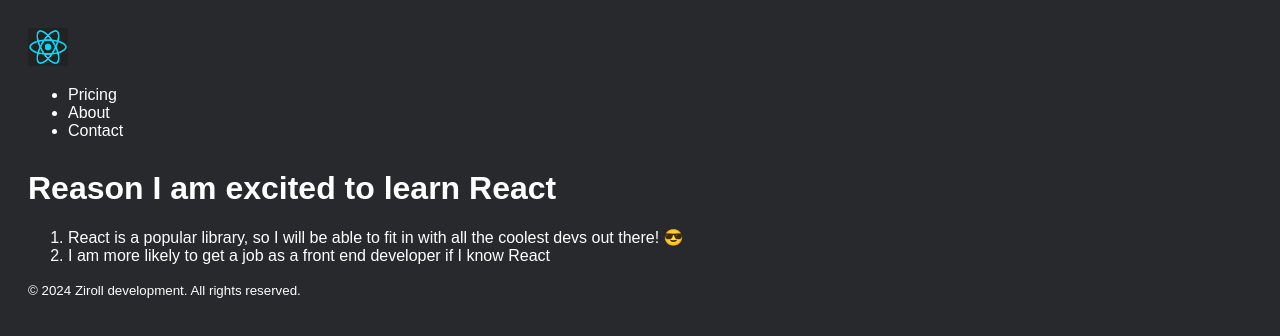
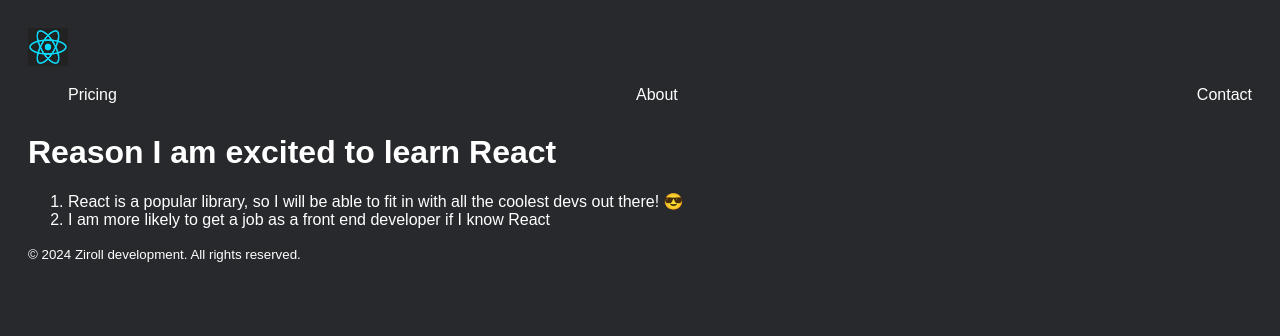
Before and after one commit to PAZZO123/React-Learning, a React (Vite) app: page / in a window 1280 px wide. Shown: the top 336 px of the page. Built offline with nearby package versions, Linux system fonts and the light colour scheme.

Commit message:
Adding to Github

```diff
--- a/src/index.css
+++ b/src/index.css
@@ -15,4 +15,7 @@ h1 {
 
 .nav-list {
     list-style: none;
+    display: flex;
+    justify-content: space-between;
+
 }
--- a/src/main.jsx
+++ b/src/main.jsx
@@ -9,7 +9,7 @@ function Header() {
         <header>
             <img src={Logo} width="40px" alt="React logo" />
             <nav>
-                <ul>
+                <ul className="nav-list">
                     <li>Pricing</li>
                     <li>About</li>
                     <li>Contact</li>
```
